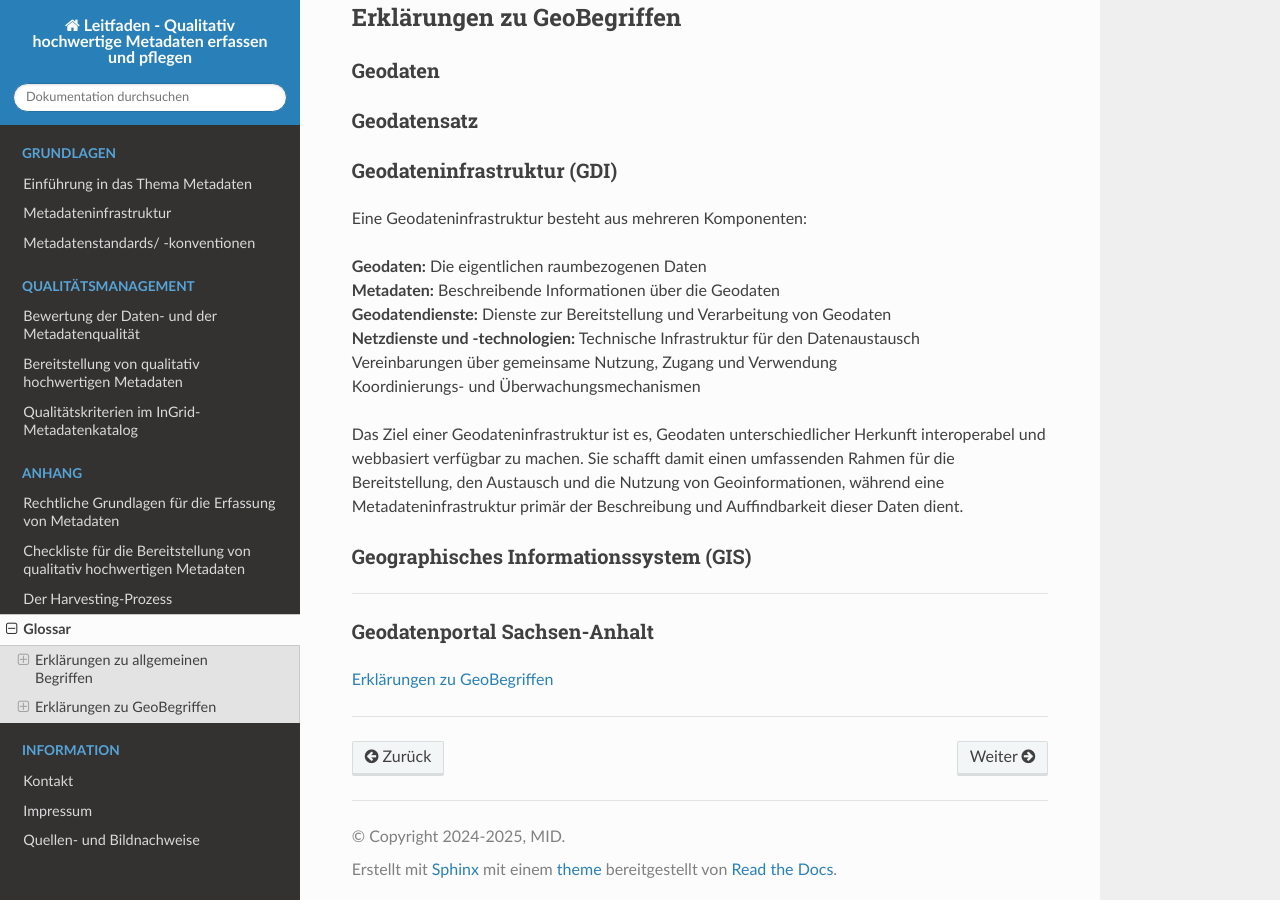
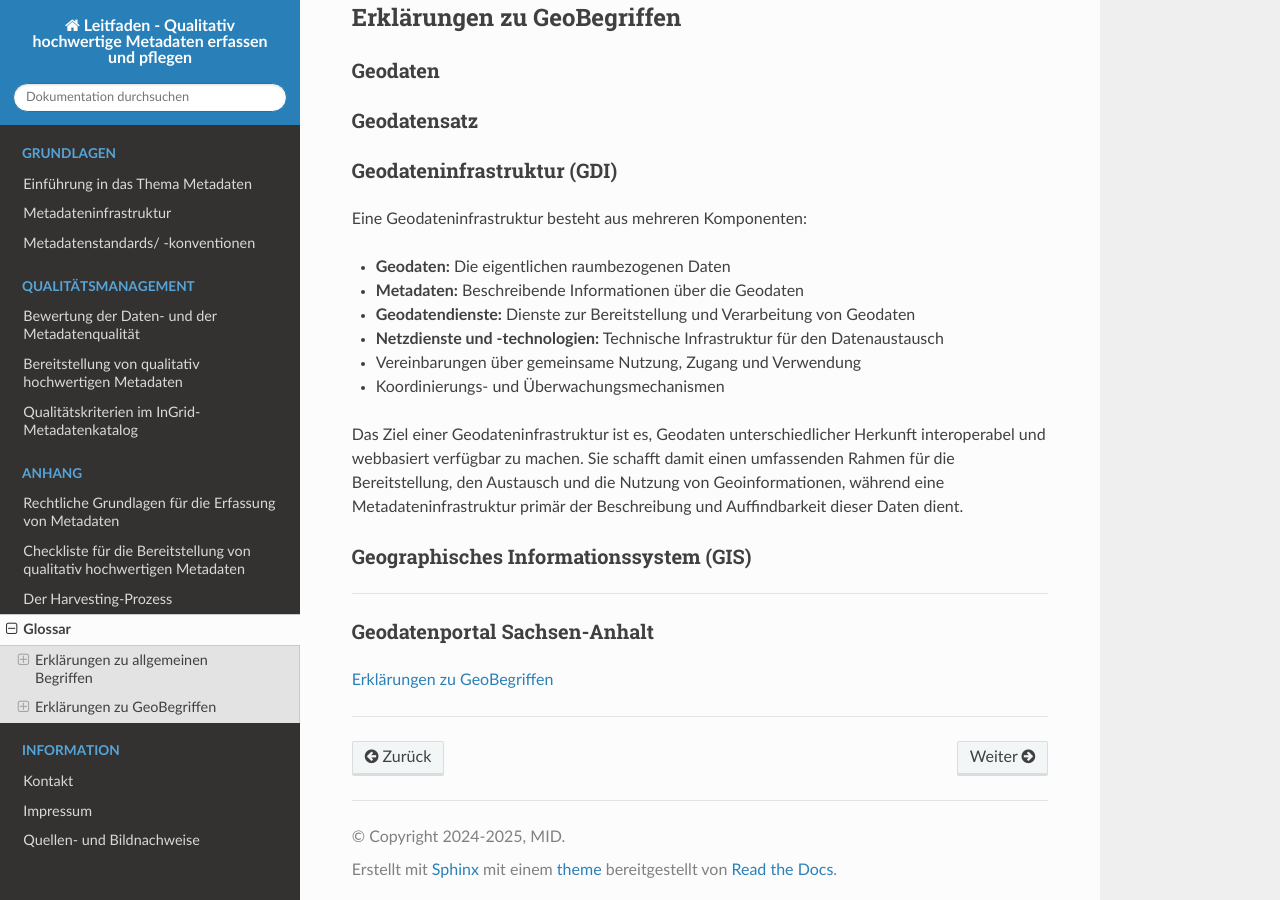
Before and after one commit to tomiwo/ingrid-mdk-st-high-quality-metadata, a Sphinx documentation site: the page built from docs/anhang/wichtige-begriffe.rst, in a window 1280 px wide and 900 px high, scrolled down 926 px. Built offline with Sphinx 7.4.7 and the Read the Docs theme 3.1.0, drawn with Linux system fonts in a browser that asks for light colours.

```diff
--- a/docs/anhang/wichtige-begriffe.rst
+++ b/docs/anhang/wichtige-begriffe.rst
@@ -56,12 +56,12 @@ Geodateninfrastruktur (GDI)
 
 Eine Geodateninfrastruktur besteht aus mehreren Komponenten:
 
-| **Geodaten:** Die eigentlichen raumbezogenen Daten
-| **Metadaten:** Beschreibende Informationen über die Geodaten
-| **Geodatendienste:** Dienste zur Bereitstellung und Verarbeitung von Geodaten
-| **Netzdienste und -technologien:** Technische Infrastruktur für den Datenaustausch
-| Vereinbarungen über gemeinsame Nutzung, Zugang und Verwendung
-| Koordinierungs- und Überwachungsmechanismen
+- **Geodaten:** Die eigentlichen raumbezogenen Daten
+- **Metadaten:** Beschreibende Informationen über die Geodaten
+- **Geodatendienste:** Dienste zur Bereitstellung und Verarbeitung von Geodaten
+- **Netzdienste und -technologien:** Technische Infrastruktur für den Datenaustausch
+- Vereinbarungen über gemeinsame Nutzung, Zugang und Verwendung
+- Koordinierungs- und Überwachungsmechanismen
 
 Das Ziel einer Geodateninfrastruktur ist es, Geodaten unterschiedlicher Herkunft interoperabel und webbasiert verfügbar zu machen. Sie schafft damit einen umfassenden Rahmen für die Bereitstellung, den Austausch und die Nutzung von Geoinformationen, während eine Metadateninfrastruktur primär der Beschreibung und Auffindbarkeit dieser Daten dient.
 
```
